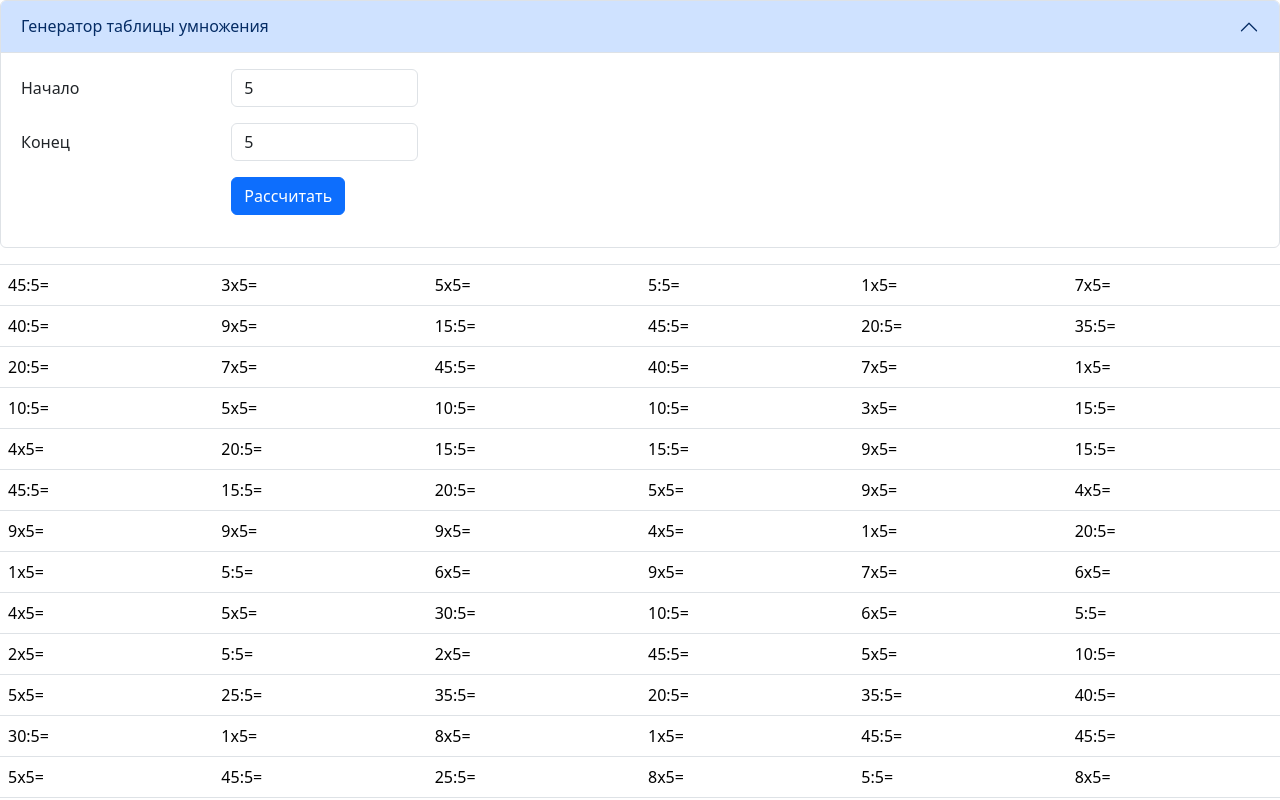
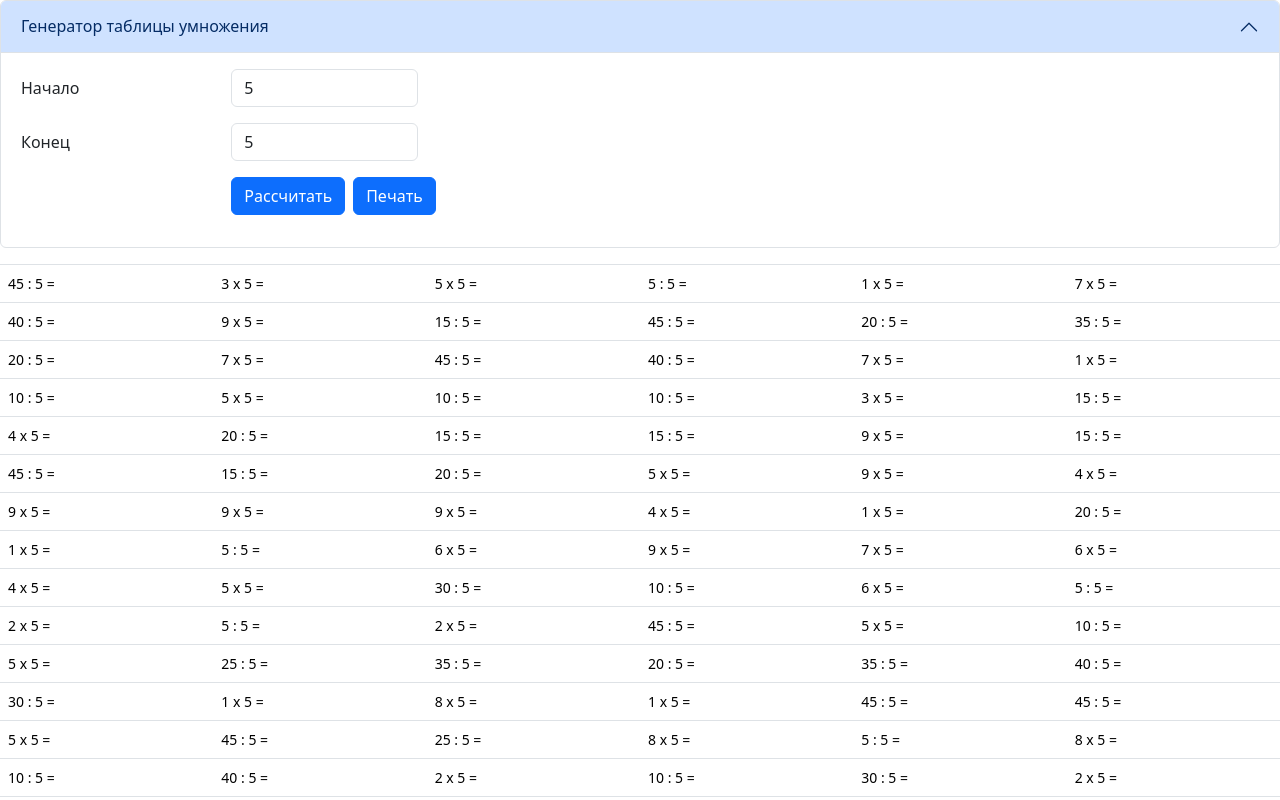
Before and after one commit to ndm234234/multi, a React (Create React App) app: page / in a window 1280 px wide. Both pictures are taken after a click on the button "Рассчитать". Shown: the top 800 px of the page. Built offline with nearby package versions, Linux system fonts and the light colour scheme.

Commit message:
Печать по кнопке + скрытие при печати

```diff
--- a/package.json
+++ b/package.json
@@ -15,6 +15,7 @@
     "react-dom": "^18.3.1",
     "react-scripts": "5.0.1",
     "save": "^2.9.0",
+    "uuid": "^10.0.0",
     "web-vitals": "^2.1.4"
   },
   "scripts": {
--- a/src/App.css
+++ b/src/App.css
@@ -6,6 +6,10 @@
 .App-logo {
   height: 40vmin;
   pointer-events: none;
+}
+
+.TableResult {
+  font-size: 14px;
 }
 
 @media (prefers-reduced-motion: no-preference) {
--- a/src/App.js
+++ b/src/App.js
@@ -1,5 +1,4 @@
 import  { useEffect, useState, useCallback } from "react";
-
 import * as React from 'react'
 
 import logo from './logo.svg';
@@ -11,6 +10,7 @@ import { Navbar, NavItem, Nav, NavLink, Collapse, Container, Row, Col } from "re
 import Image from "react-bootstrap/Image";
 import ButtonGroup from "react-bootstrap/ButtonGroup";
 import Button from "react-bootstrap/Button";
+import ButtonToolbar from 'react-bootstrap/ButtonToolbar';
 
 import Form from 'react-bootstrap/Form';
 import InputGroup from 'react-bootstrap/InputGroup';
@@ -24,6 +24,7 @@ function App() {
   const [fromValue, setFromValue] = useState(5);
   const [toValue, setToValue] = useState(5);
   const [open, setOpen] = useState(false);
+  const [allowPrint, setAllowPrint] = useState(false);
 
  const onSubmit = useCallback(()=>{
     console.log(document.getElementById("from").value);
@@ -85,13 +86,22 @@ function App() {
       infoColumns.push(newInfos.slice());
     }
 
+    let index = 0;
     let resultColumns = new Array();
     for (let i = 0; i < infos.length; ++i)
     {
       resultColumns.push(new Array());
       for (let k = 0; k < infoColumns.length; ++k)
       {
-        resultColumns[resultColumns.length-1].push(infoColumns[k][i]);
+        let rec = infoColumns[k][i];
+        resultColumns[resultColumns.length-1].push(
+          {
+            id : index ++,
+            result : rec.result,
+            x : rec.x,
+            y : rec.y,
+            action : rec.action
+          });
       }
     }
 
@@ -102,6 +112,7 @@ function App() {
 
   return (
   <div className="App">
+    <div className="d-print-none">
     <Accordion defaultActiveKey="0">
       <Accordion.Item eventKey="0">
         <Accordion.Header>Генератор таблицы умножения</Accordion.Header>
@@ -131,15 +142,25 @@ function App() {
           </Form.Group>
           <Form.Group as={Row} className="mb-3">
             <Col sm={{ span: 10, offset: 2 }}>
-          <Button type="button"
-          onClick={() =>  { onSubmit(); setShowTable(true); }}
-          >Рассчитать</Button>
+              <ButtonToolbar aria-label="Toolbar with button groups">
+                <ButtonGroup className="me-2" aria-label="Third group">
+                  <Button onClick={() => {
+                    onSubmit();
+                    setShowTable(true);
+                    setAllowPrint(true);
+                    }} >Рассчитать</Button>
+                </ButtonGroup>
+                <ButtonGroup className="me-2" aria-label="Third group">
+                  <Button disabled={!allowPrint} onClick={() => window.print() } >Печать</Button>
+                </ButtonGroup>
+            </ButtonToolbar>
             </Col>
           </Form.Group>
         </Form>
         </Accordion.Body>
       </Accordion.Item>
     </Accordion>
+    </div>
 
     <Collapse in={open} >
       <div >
@@ -159,22 +180,22 @@ function TableDisplay(props) {
   }
   else
   return (
-    <Table responsive cellSpacing="2" cellpading="2">
+    <Table className="TableResult" responsive>
     <thead>
       <tr>
-      {props.tableColumns.map((arrayData)=>{
+      {props.tableColumns.map((arrayData, index)=>{
         return (
-        <th></th>
+        <th key={index}></th>
         )})}
       </tr>
     </thead>
     <tbody>
-      {props.tableData.map(arrayData=>{
+      {props.tableData.map((arrayData, index)=>{
         return(
-        <tr>
+        <tr key= {index}>
           {arrayData.map(arrayCeil=>{
           return(
-          <td>{arrayCeil.x.toString().padStart(2) + arrayCeil.action + arrayCeil.y + "="}</td>
+          <td key={arrayCeil.id}>{arrayCeil.x.toString().padStart(2) + " " + arrayCeil.action + " " + arrayCeil.y + " ="}</td>
           )
           })}
         </tr>
```
Also changed, not shown: 1 other file (tests, documents, lock files or other folders). Lines whose indentation alone changed are shown as unchanged.
